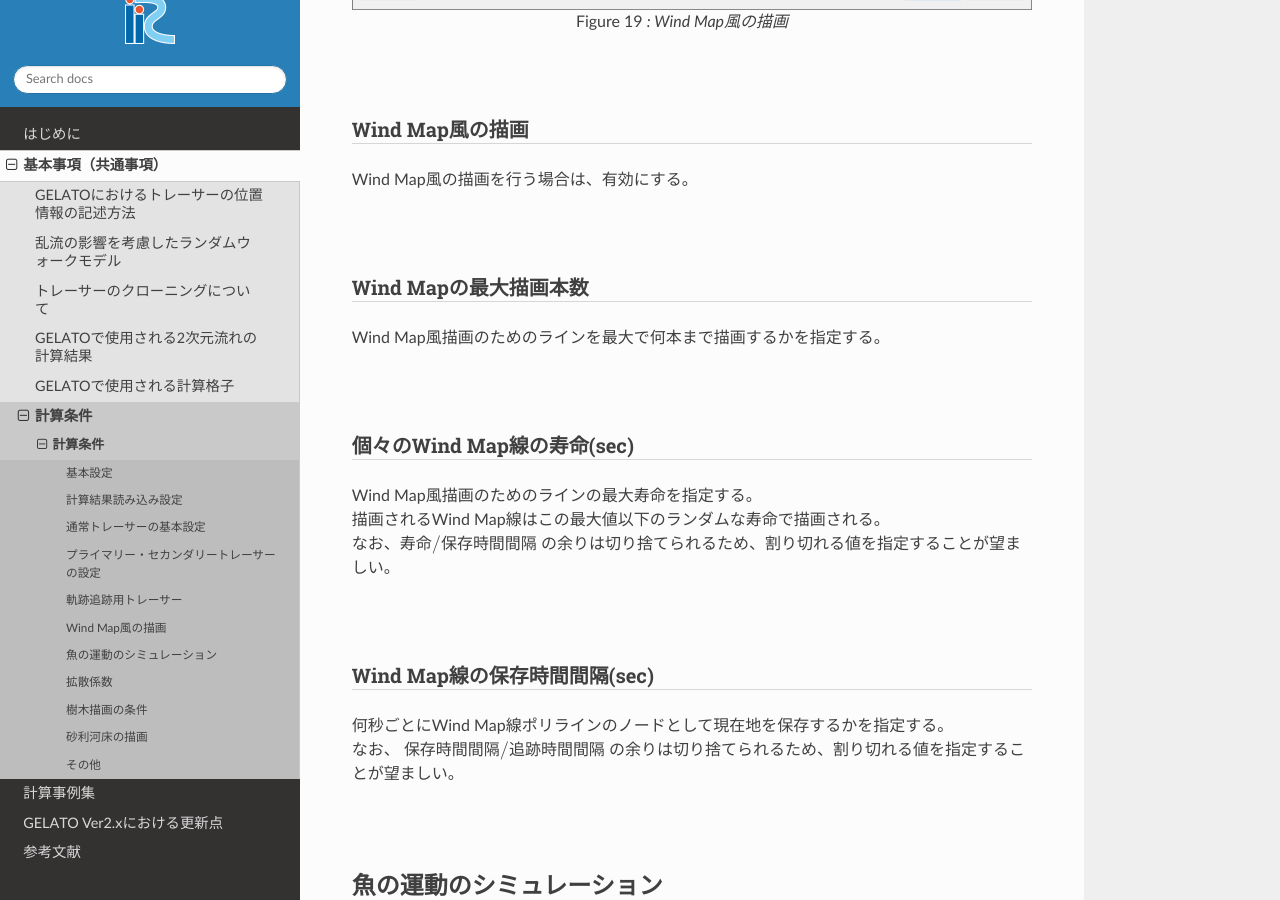
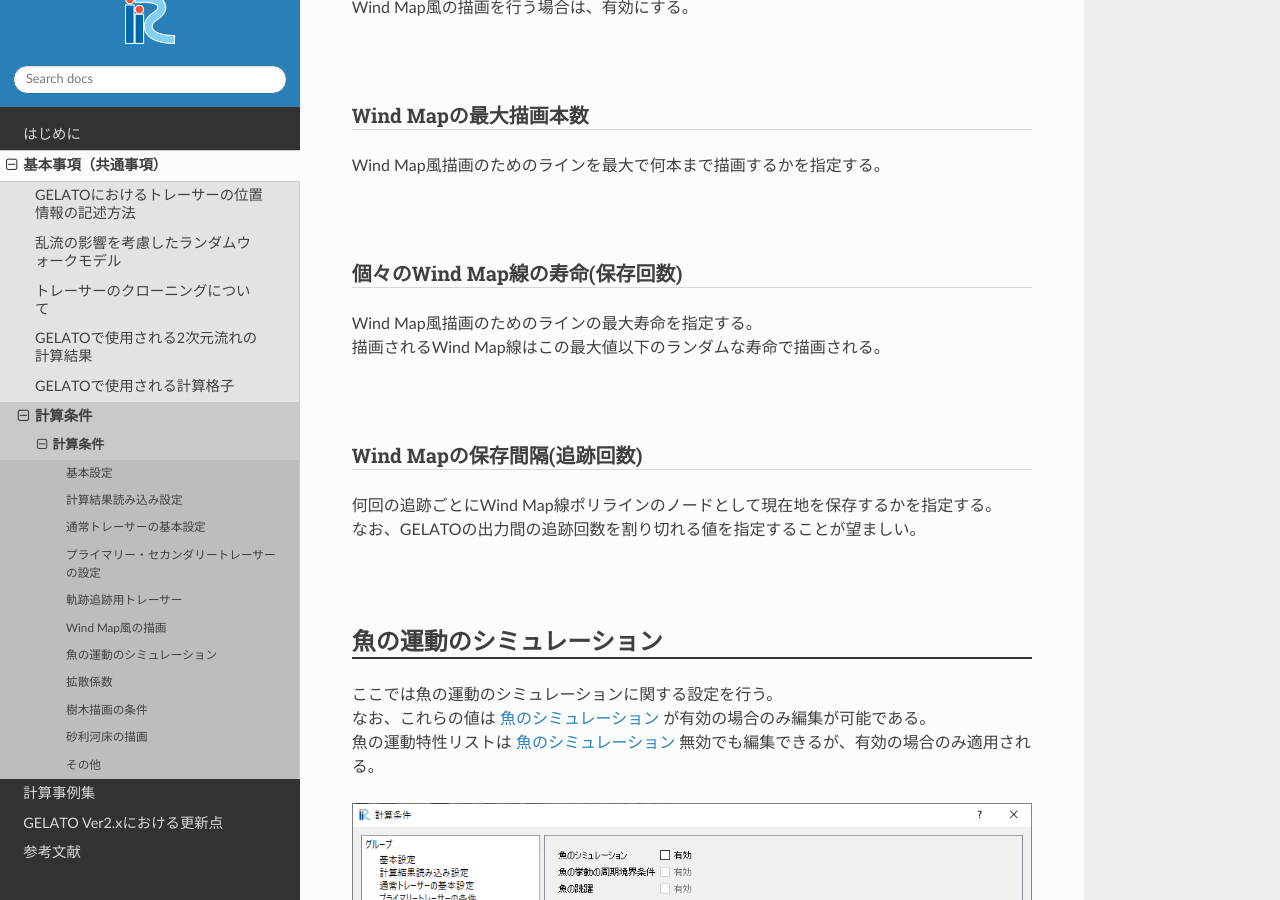
Before and after one commit to iRICsolvers/GELATO_Rewrite_Documents, a Sphinx documentation site: the page built from source/02_Overview/01_Parameter.rst, in a window 1280 px wide and 900 px high, scrolled down 14339 px. Built offline with Sphinx 7.4.7 and the Read the Docs theme 3.1.0, drawn with Linux system fonts in a browser that asks for light colours; some of the changed text lies outside the part shown.

Commit message:
変更点を更新

```diff
--- a/source/02_Overview/01_Parameter.rst
+++ b/source/02_Overview/01_Parameter.rst
@@ -202,10 +202,6 @@
 | 1セル内に存在できる最大トレーサー数を指定する。
 | 既にセル内のトレーサー数がこの値に達している場合、その後移動してきたトレーサーは除去される。
 
-.. note::
-   | 現在の仕様ではトラップによって動けなくなったトレーサーの個数もセル内の個数にカウントされるため、この値が低いとトラップ箇所で最大数に達し、移動してきたトレーサーがすべて除去されるということが発生することがある。
-   | その場合はこの値を大きくすることで回避されたい。
-
 .. _移動限界水深・摩擦速度:
 
 移動限界水深(m)・移動限界摩擦速度(m/s)
@@ -362,16 +358,15 @@
 ------------------------------------------------------------------------------------------------------------------------
 | Wind Map風描画のためのラインを最大で何本まで描画するかを指定する。
 
-個々のWind Map線の寿命(sec)
+個々のWind Map線の寿命(保存回数)
 ------------------------------------------------------------------------------------------------------------------------
 | Wind Map風描画のためのラインの最大寿命を指定する。
 | 描画されるWind Map線はこの最大値以下のランダムな寿命で描画される。
-| なお、:math:`寿命/保存時間間隔` の余りは切り捨てられるため、割り切れる値を指定することが望ましい。
 
-Wind Map線の保存時間間隔(sec)
+Wind Mapの保存間隔(追跡回数)
 ------------------------------------------------------------------------------------------------------------------------
-| 何秒ごとにWind Map線ポリラインのノードとして現在地を保存するかを指定する。
-| なお、 :math:`保存時間間隔/追跡時間間隔` の余りは切り捨てられるため、割り切れる値を指定することが望ましい。
+| 何回の追跡ごとにWind Map線ポリラインのノードとして現在地を保存するかを指定する。
+| なお、GELATOの出力間の追跡回数を割り切れる値を指定することが望ましい。
 
 魚の運動のシミュレーション
 ========================================================================================================================
```
Also changed, not shown: source/05_Update.rst (+7 -0 lines), source/02_Overview/images/01/Wind_Map_Like_Plotting.png.
